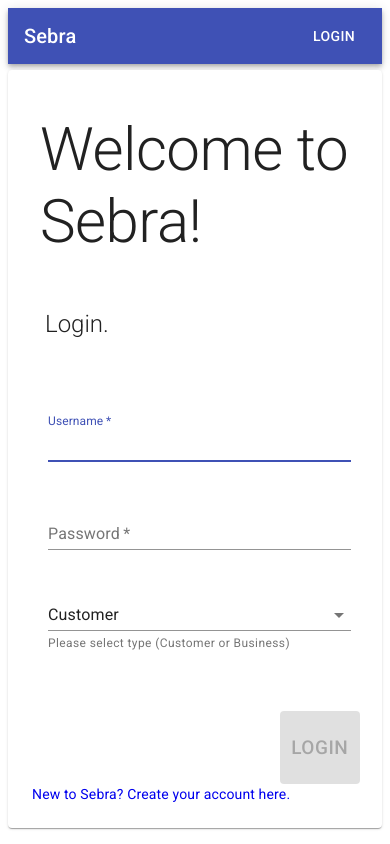
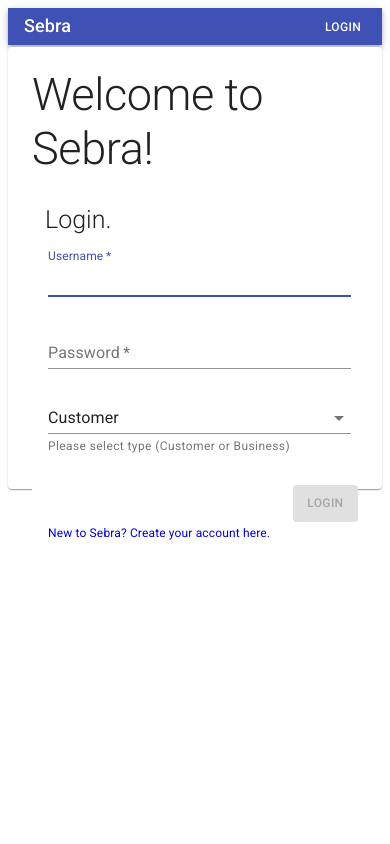
Before and after one commit to briantam23/sebra-client, a React (Create React App) app: page /#/login in a window 390 px wide. Built offline with nearby package versions, Linux system fonts and the light colour scheme.

Commit message:
Added Media Queries

```diff
--- a/src/components/Auth.js
+++ b/src/components/Auth.js
@@ -3,6 +3,7 @@ import { Link } from 'react-router-dom';
 import { useDispatch } from 'react-redux';
 import { login } from '../store/actions/auth';
 import { createUser } from '../store/actions/users';
+import Loading from './Loading';
 import { makeStyles } from '@material-ui/core/styles';
 import Paper from '@material-ui/core/Paper';
 import Typography from '@material-ui/core/Typography';
@@ -23,18 +24,34 @@ const useStyles = makeStyles(theme => ({
   },
   paperContainer: {
     padding: theme.spacing(3, 3),
+    [theme.breakpoints.down('1080')]: {
+      height: '394px',
+      marginTop: '-4px'
+    }
   },
   headerContainer: {
     width: '100%',
     maxWidth: 500,
     margin: '20px 0px',
+    [theme.breakpoints.down('1080')]: {
+      margin: '10px 0px',
+    }
   },
   header1: {
-    marginLeft: '8px'
+    marginLeft: '8px',
+    [theme.breakpoints.down('1080')]: {
+      margin: '-13px 0px',
+      fontSize: '45px'
+    }
   },
   header2: {
-    margin: '50px 0px 50px 13px',
-    fontWeight: 250
+    margin: '45px 0px 45px 13px',
+    fontWeight: 250,
+    [theme.breakpoints.down('1080')]: {
+      margin: '40px 0px -13px 13px',
+      fontWeight: '240',
+      fontSize: '25px'
+    }
   },
   formContainer1: {
     backgroundColor: 'white'
@@ -45,7 +62,8 @@ const useStyles = makeStyles(theme => ({
   },
   formControl: {
     margin: theme.spacing(1),
-    width: '93%'
+    width: '93%',
+    [theme.breakpoints.down('1080')]: { margin: '0px 8px' }
   },
   textField: {
     marginLeft: theme.spacing(1),
@@ -53,7 +71,11 @@ const useStyles = makeStyles(theme => ({
     width: '100%'
   },
   error: {
-    marginLeft: '8px'
+    marginLeft: '8px',
+    [theme.breakpoints.down('1080')]: {
+      marginBottom: '-15px',
+      marginTop: '0px'
+    }
   },
   textFieldType: {
     marginLeft: theme.spacing(1),
@@ -72,10 +94,22 @@ const useStyles = makeStyles(theme => ({
     marginTop: '41px',
     marginLeft: '76%',
     fontSize: '19px',
-    padding: '20px 40px'
+    padding: '20px 40px',
+    [theme.breakpoints.down('1080')]: {
+      marginTop: '20px',
+      marginLeft: '80%',
+      fontSize: '12px',
+      padding: '8px 8px'
+    }
   },
   link: {
-    textDecoration: 'none'
+    textDecoration: 'none',
+    marginLeft: '19px',
+    [theme.breakpoints.down('1080')]: {
+      marginTop: '20px',
+      marginLeft: '16px',
+      fontSize: '12px',
+    }
   }
 }));
 
@@ -99,6 +133,7 @@ const Auth = ({ pathname, params, history }) => {
     username: '',
     password: '',
     type: 'customer',
+    loading: false,
     error: ''
   });
 
@@ -107,15 +142,23 @@ const Auth = ({ pathname, params, history }) => {
   const handleSubmit = e => {
     e.preventDefault();
 
-    return pathname.slice(0, 6) === '/login'
-      ? dispatch(login(state, params, history))
-          .catch(() => setState({ ...state, error: 'Invalid credentials! Please try again.'}))
-      : dispatch(createUser(state, params, history))
-          .then(() => dispatch(login(state, params, history)))
-          .catch(() => setState({ ...state, error: 'Error! Username taken. Please try again.'}))
+    if(pathname.slice(0, 6) === '/login') {
+      setState({ ...state, loading: true });
+      dispatch(login(state, params, history))
+        .then(() => setState({ ...state, loading: false }))
+        .catch(() => setState({ ...state, error: 'Invalid credentials! Please try again.'}))
+    }
+    else {
+      setState({ ...state, loading: true });
+      dispatch(createUser(state))
+        .then(() => dispatch(login(state, params, history)))
+        .then(() => setState({ ...state, loading: false }))
+        .catch(() => setState({ ...state, error: 'Error! Username taken. Please try again.'}))
+    }
   }
   return (
     <div className={classes.mainContainer}>
+      { state.loading ? <Loading/> : null }
       <Paper className={classes.paperContainer}>
         <div className={classes.headerContainer}>
           <Typography variant="h2" align="left" className={classes.header1}>Welcome to Sebra!</Typography>
--- /dev/null
+++ b/src/components/Loading.js
@@ -0,0 +1,25 @@
+import React, { Fragment } from 'react';
+import { makeStyles } from '@material-ui/core/styles';
+import CircularProgress from '@material-ui/core/CircularProgress';
+
+
+const useStyles = makeStyles(theme => ({
+    progress: {
+        position: 'absolute',
+        left: '50%',
+        top: '50%'
+    }
+}))
+
+const Loading = () => {
+  const classes = useStyles();
+
+  return (
+    <Fragment>
+      <CircularProgress className={classes.progress} />
+    </Fragment>
+  );
+}
+
+
+export default Loading;
--- a/src/components/Nav.js
+++ b/src/components/Nav.js
@@ -10,11 +10,30 @@ import Button from '@material-ui/core/Button';
 
 
 const useStyles = makeStyles(theme => ({
-  root: { flexGrow: 1 },
-  title: { flexGrow: 1 },
+  root: { flexGrow: 1, },
+  nav: {
+    [theme.breakpoints.down('1080')]: {
+      marginTop: '-8px',
+      minHeight: '45px'
+    }
+  },
+  title: {
+    flexGrow: 1,
+    fontSize: '27px',
+    [theme.breakpoints.down('1080')]: {
+      marginTop: '8px',
+      fontSize: '18px'
+    }
+  },
   link: {
     color: 'white',
     textDecoration: 'none'
+  },
+  button: {
+    [theme.breakpoints.down('1080')]: {
+      fontSize: '12px',
+      margin: '9px -9px 0px 0px'
+    }
   }
 }));
 
@@ -48,7 +67,7 @@ const Nav = ({ pathname, history }) => {
   return (
     <div className={classes.root}>
       <AppBar position="static">
-        <Toolbar>
+        <Toolbar className={classes.nav}>
           <Typography variant="h6" className={classes.title}>
           <Link
             to={ recipientAddress && chargeAmount ? `/login/${recipientAddress}/${chargeAmount}` : '/login' }
@@ -57,7 +76,7 @@ const Nav = ({ pathname, history }) => {
             Sebra
           </Link>
           </Typography>
-          <Button onClick={ e => handleSubmit(e) } color="inherit">
+          <Button className={classes.button} onClick={ e => handleSubmit(e) } color="inherit">
             { auth.username ? 'Logout' : 'Login' }
           </Button>
         </Toolbar>
--- a/src/components/account/Account.js
+++ b/src/components/account/Account.js
@@ -15,15 +15,29 @@ const useStyles = makeStyles(theme => ({
     justifyContent: 'center',
     marginTop: '1.5%'
   },
-  paperContainer: { padding: theme.spacing(3, 2) },
+  paperContainer: {
+    padding: theme.spacing(3, 2),
+    [theme.breakpoints.down('1080')]: {
+      height: '394px',
+      marginTop: '-4px'
+    }
+  },
   headerContainer: {
     width: '100%',
     maxWidth: 500,
     margin: '40px 0px',
+    [theme.breakpoints.down('1080')]: { margin: '0px' }
+  },
+  header1: {
+    [theme.breakpoints.down('1080')]: { fontSize: '45px' }
   },
   header2: {
     margin: '65px 0px',
-    fontWeight: 250
+    fontWeight: 250,
+    [theme.breakpoints.down('1080')]: {
+      margin: '40px 0px',
+      fontSize: '22px'
+    }
   },
   balanceContainer: {
     width: '50%',
@@ -35,7 +49,11 @@ const useStyles = makeStyles(theme => ({
     fontSize: '75px',
     lineHeight: '225px',
     textAlign: 'center',
-    paddingTop: '7px'
+    paddingTop: '7px',
+    [theme.breakpoints.down('1080')]: {
+      fontSize: '50px',
+      lineHeight: '125px'
+    }
   },
   emojiContainer: {
     width: '50px',
@@ -47,14 +65,22 @@ const useStyles = makeStyles(theme => ({
     fontSize: '75px',
     lineHeight: '225px',
     textAlign: 'center',
-    paddingTop: '7px'
+    paddingTop: '7px',
+    [theme.breakpoints.down('1080')]: { lineHeight: '170px' }
   },
   button: {
     textAlign: 'right',
     marginTop: '41px',
     marginLeft: '67%',
     fontSize: '19px',
-    padding: '15px 35px'
+    padding: '15px 35px',
+    [theme.breakpoints.down('1080')]: {
+      padding: '10px 20px',
+      fontSize: '17px',
+      marginTop: '-22px',
+      textAlign: 'right',
+      marginLeft: '70%'
+    }
   },
 }));
 
@@ -68,7 +94,7 @@ const Account = ({ pathname, params, history }) => {
     <div className={classes.mainContainer}>
       <Paper className={classes.paperContainer}>
         <div className={classes.headerContainer}>
-            <Typography variant="h2" align="left">
+            <Typography className={classes.header1} variant="h2" align="left">
               { pathname !== '/completed' ? 'Pay with Libra.' : 'Paid with Libra!' }
             </Typography>
             <Typography variant="h5" align="left" className={classes.header2}>Your account.</Typography>
--- a/src/components/account/ErrorSnackbar.js
+++ b/src/components/account/ErrorSnackbar.js
@@ -1,6 +1,7 @@
 import React, { useState, Fragment } from 'react';
 import { useSelector, useDispatch } from 'react-redux';
 import { updateOrder } from '../../store/actions/orders';
+import Loading from '../Loading';
 import PropTypes from 'prop-types';
 import clsx from 'clsx';
 import { makeStyles } from '@material-ui/core/styles';
@@ -56,11 +57,12 @@ const MySnackbarContentWrapper = ({ className, message, onClose, variant, ...oth
   );
 }
 
+const { string, func, oneOf } = PropTypes;
 MySnackbarContentWrapper.propTypes = {
-  className: PropTypes.string,
-  message: PropTypes.string,
-  onClose: PropTypes.func,
-  variant: PropTypes.oneOf(['error', 'success']).isRequired,
+  className: string,
+  message: string,
+  onClose: func,
+  variant: oneOf(['error', 'success']).isRequired
 };
 const useStyles2 = makeStyles(theme => ({
   button: {
@@ -70,7 +72,16 @@ const useStyles2 = makeStyles(theme => ({
     marginTop: '41px',
     marginLeft: '26%',
     fontSize: '19px',
-    padding: '10px 20px'
+    padding: '10px 20px',
+    [theme.breakpoints.down('1080')]: {
+      width: '249px',
+      height: '47px',
+      padding: '5px 10px',
+      fontSize: '17px',
+      marginTop: '-22px',
+      textAlign: 'right',
+      marginLeft: '12%'
+    }
   },
 }))
 
@@ -82,11 +93,17 @@ const ErrorSnackbar = ({ history, params }) => {
 
   const [open, setOpen] = useState(false);
   const [error, setError] = useState('');
+  const [loading, setLoading] = useState(false);
 
   const handleClick = e => {
     e.preventDefault();
     setOpen(true);
-    return dispatch(updateOrder(auth, history, params)).catch(() => setError('Payment error!'));
+    setLoading(true);
+    return (
+      dispatch(updateOrder(auth, history, params))
+        .then(() => setLoading(false))
+        .catch(() => setError('Payment error!'))
+    )
   }
   const handleClose = (event, reason) => {
     if(reason === 'clickaway') return;
@@ -95,6 +112,7 @@ const ErrorSnackbar = ({ history, params }) => {
 
   return (
     <Fragment>
+      { loading ? <Loading/> : null }
       <Button
         variant="contained"
         color="primary"
--- a/src/components/dashboard/Dashboard.js
+++ b/src/components/dashboard/Dashboard.js
@@ -24,33 +24,61 @@ const useStyles = makeStyles(theme => ({
     marginTop: '1%',
     width: '50%',
   },
-  paperLeftContainer: { padding: theme.spacing(3, 3) },
+  paperLeftContainer: {
+    padding: theme.spacing(3, 3),
+    height: '325px',
+    marginTop: '70px',
+    [theme.breakpoints.down('1080')]: {
+      height: '350px',
+      marginTop: '13px'
+    }
+  },
   headerContainer: {
     width: '100%',
     /* maxWidth: 500, */
     margin: '40px 0px',
+    [theme.breakpoints.down('1080')]: { margin: '0px' }
+  },
+  header1: {
+    [theme.breakpoints.down('1080')]: { fontSize: '45px' }
   },
   header2: {
     margin: '65px 0px',
     fontWeight: 250,
+    [theme.breakpoints.down('1080')]: {
+      margin: '30px 0px 110px',
+      fontSize: '22px'
+    }
   },
   balanceContainer: { textAlign: 'right' },
+  balance: { [theme.breakpoints.down('1080')]: { fontSize: '40px' } },
   rightContainer: {
     display: 'flex',
     justifyContent: 'space-between',
     margin: 'auto',
     width: '50%',
+    [theme.breakpoints.down('1080')]: { marginRight: '40px' }
   },
   paperRightContainer: {
     padding: theme.spacing(3, 3),
     backgroundColor: 'rgba(250,250,250)',
+    height: '230px',
+    marginTop: '100px',
+    [theme.breakpoints.down('1080')]: {
+      height: '180px',
+      width: '380px',
+      marginTop: '-4px'
+    }
   },
   margin: { margin: theme.spacing(1) },
   textField: {
     /* flexBasis: 200, */
-    width: '414px',
+    width: '367px',
   },
-  error: { margin: '-1px 0px 10px 8px' }
+  error: {
+    margin: '-1px 0px 10px 8px',
+    [theme.breakpoints.down('1080')]: { margin: '-1px 0px 0px 8px',}
+  }
 }));
 
 
@@ -71,7 +99,7 @@ const Dashboard = ({ history }) => {
       <Grid item xs className={classes.leftContainer}>
         <Paper className={classes.paperLeftContainer}>
             <div className={classes.headerContainer}>
-                <Typography variant="h2" align="left">{ auth.name }</Typography>
+                <Typography variant="h2" align="left" className={classes.header1}>{ auth.name }</Typography>
                 <Typography variant="h5" align="left" className={classes.header2}>Your account balance.</Typography>
             </div>
             <div className={classes.balanceContainer}>
--- a/src/store/actions/orders.js
+++ b/src/store/actions/orders.js
@@ -23,6 +23,5 @@ export const updateOrder = (auth, history, params) => {
                 history.push(`/account/completed`);
                 dispatch(_updateOrder(data));
             })
-            .catch(err => console.log(err))
     )
 }
--- a/src/store/actions/users.js
+++ b/src/store/actions/users.js
@@ -11,27 +11,18 @@ export const _createBusinessUser = user => ({
     user
 })
 
-export const createUser = (state, params, history) => {
+export const createUser = state => {
     const { username, password, type } = state;
-    const { recipientAddress } = params;
-    const chargeAmount = Number(params.chargeAmount);
 
     return dispatch => (
         type === 'customer'
         ? ( axios.post('https://vast-plains-55545.herokuapp.com/api/register', { username, password })
                 .then(res => res.data.data)
-                .then(data => {
-                    if(recipientAddress && chargeAmount) history.push(`/login/${recipientAddress}/${chargeAmount}`);
-                    else history.push('/login');
-                    dispatch(_createCustomerUser(data));
-                })
+                .then(data => dispatch(_createCustomerUser(data)))
         )
         : ( axios.post('https://vast-plains-55545.herokuapp.com/api/businessRegister', { username, password })
                 .then(res => res.data.data)
-                .then(data => {
-                    history.push('/login');
-                    dispatch(_createBusinessUser(data));
-                })
+                .then(data => dispatch(_createBusinessUser(data)))
         )
     )
 }
```
Also changed, not shown: src/components/dashboard/Snippet.js (+30 -4 lines).
